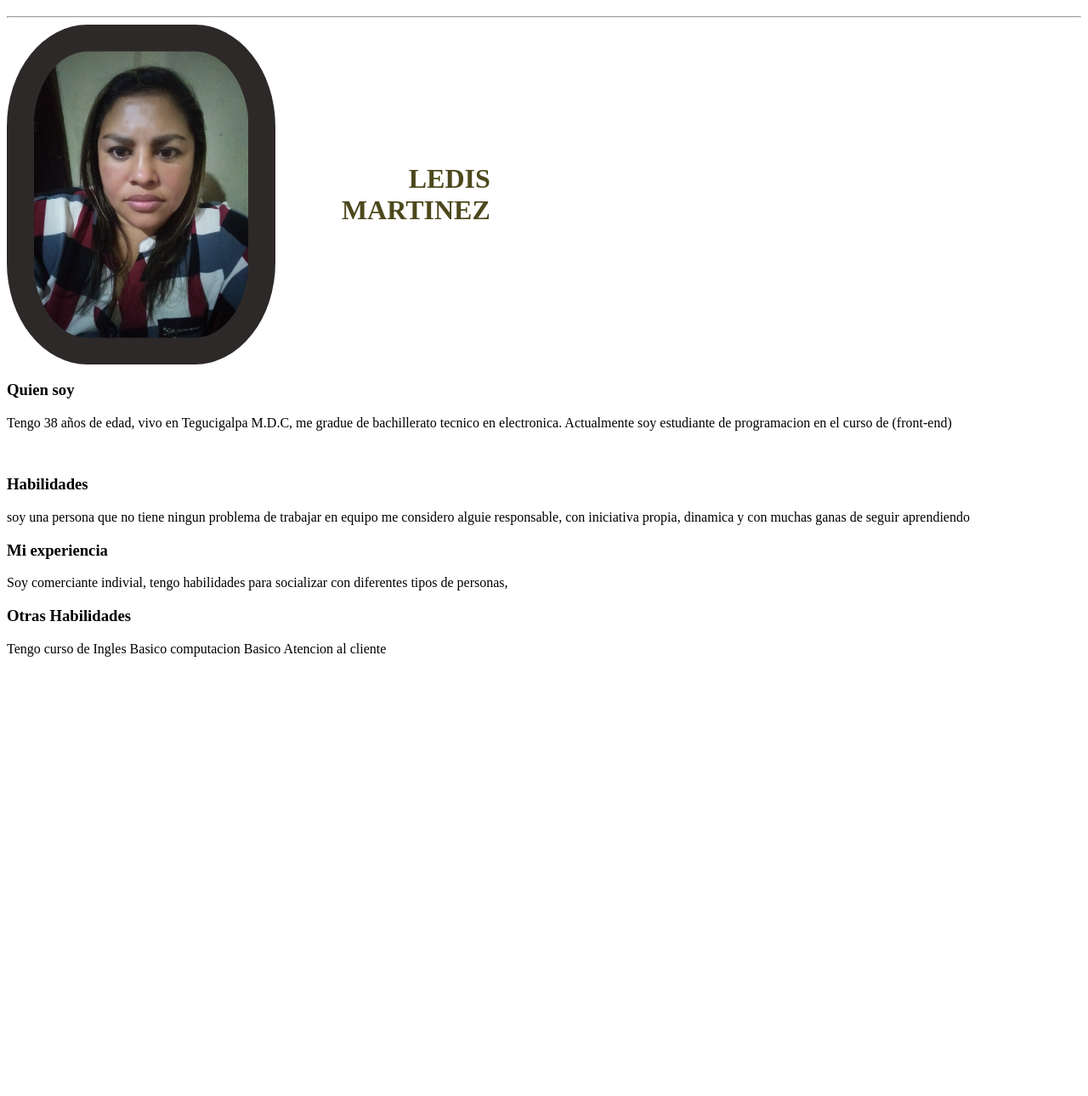
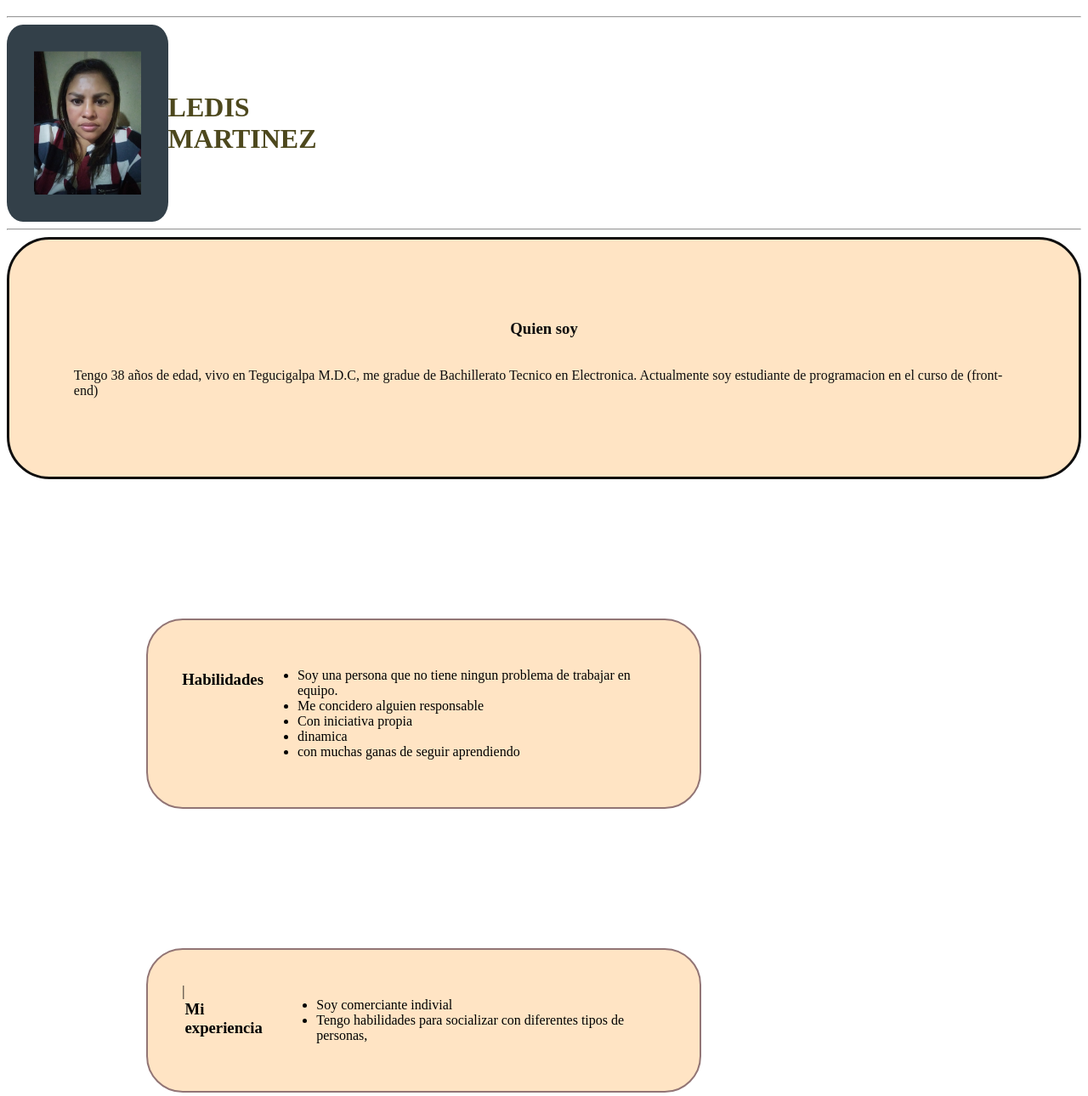
Before and after one commit to ondinagarcia/drilling8, a plain HTML site: page index.html in a window 1280 px wide. Shown: the part 61-1351 px from the top of the page at 85% size. Before the commit the page ends 850 px from the top, so only its background shows below. Drawn offline with Linux system fonts and the light colour scheme.

Commit message:
se creo la carpeta assets dentro de esta carpeta se creo otra de nombre img y otra css

```diff
--- /dev/null
+++ b/assets/css/estilos.css
@@ -0,0 +1,60 @@
+
+h1{
+    background-color: rgb(10, 109, 167);
+    text-align: center;
+    border-radius: 10%;
+    font-size: xx-large;
+}
+h2{
+    font-size: xx-large;
+    color: rgb(77, 72, 29);
+    width: 40%;
+}
+
+.ledis{
+    width: 20%;
+    border-radius: 10%;
+    background-color: rgb(51, 64, 73);
+    padding: 5%;
+
+
+}
+
+.inicio{
+    text-align: center;
+    width: 50%;
+    display: flex;
+    flex-direction: row;
+    text-align: start;
+    align-items: center;
+}
+
+
+.box{
+    width: 45%;
+    margin: 13%;
+    border: 2px solid rgb(146, 117, 117);
+    border-radius: 43px;
+    padding: 40px;
+    background-color: bisque;
+    display: flex;
+    justify-content: center;
+
+}
+.proximos-caja{
+    display: flex;
+    justify-content: center;
+
+}
+.descripcion-1{
+    border: solid;
+    border-radius: 50px;
+    display: flex;
+    justify-content: center;
+    flex-direction: column;
+    align-items: center;
+    padding: 6%;
+    color: rgb(15, 14, 14);
+    background-color: bisque;
+
+}
--- a/estilos.css
+++ /dev/null
@@ -1,27 +0,0 @@
-
-h1{
-    background-color: rgb(10, 109, 167);
-    text-align: center;
-    border-radius: 10%;
-}
-h2{
-    font-size: xx-large;
-    color: rgb(77, 72, 29);
-    width: 40%;
-}
-
-.ledis{
-    width: 40%;
-    border-radius: 30%;
-    background-color: rgb(46, 41, 41);
-    padding: 5%;
-}
-
-.inicio{
-    text-align: center;
-    width: 50%;
-    display: flex;
-    flex-direction: unset;
-    text-align: end;
-    align-items: center;
-}
--- a/index.html
+++ b/index.html
@@ -5,43 +5,63 @@
     <meta http-equiv="X-UA-Compatible" content="IE=edge">
     <meta name="viewport" content="width=device-width, initial-scale=1.0">
     <title>Mi Primer portafolio</title>
-    <link rel="stylesheet" href="./Estilos.CSS">
+    <link rel="stylesheet" href="./assets/css/estilos.css">
 </head>
 <body>
 
     <h1>Mi primer portafolio</h1>
     <hr>
 
-
+<section>
     <div class="inicio">
-        <img src="ledis.jpg" class="ledis">
+        <img src="./assets/img/ledis.jpg" class="ledis">
         <h2>LEDIS MARTINEZ</h2>
    </div>
+</section>
+   <hr>
+    <div class="descripcion-1">
+            <h3>Quien soy </h3>
+            <p>Tengo 38 años de edad, vivo en Tegucigalpa M.D.C, me gradue de Bachillerato Tecnico en Electronica. Actualmente soy estudiante de programacion en el curso de (front-end)</p>
+    </div>
 <section>
-    <div class="texto">
-        <h3>Quien soy </h3>
-        <p>Tengo 38 años de edad, vivo en Tegucigalpa M.D.C, me gradue de bachillerato tecnico en electronica. Actualmente soy estudiante de programacion en el curso de (front-end)</p>
-        <br>
-
-
-
+    <div id="proximos-caja">
+      <article class="box">
+            <h3>Habilidades</h3>
+        <ul>
+            <li>Soy una persona que no tiene ningun          problema de trabajar en equipo.</li>
+            <li> Me concidero alguien responsable</li>
+             <li> Con iniciativa propia</li>
+             <li>dinamica </li>
+             <li> con muchas ganas de seguir aprendiendo </li>
+         </ul>
+       </div>
     </div>
+</article>
+    <article class="box">
+        |<div>
+            <div class="proximos-caja">
+                <h3>Mi experiencia</h3>
+                <ul>
+                <li>Soy comerciante indivial</li>
+                    <li> Tengo habilidades para socializar con diferentes tipos de personas, </li>
+                </ul>
+             </div>
+         </div>
+    </article>
+    <article class="box">
+        <div>
+            <div  class="proximos-caja">
+                <ul>
+                  <h3>Otras Habilidades</h3>
+                    <li> Curso de Ingles Basico</li>
+                    <li> Curso de computacion Basico
+                    <li>de atencion al cliente </li>
+                    <li> Relaciones interpersonales.</li>
+         </div>
+             </div>
+                </ul>
+    </article>
 </section>
-
-
-<h3>Habilidades</h3>
-<div class="descripcionha    H1">
-<p>soy una persona que no tiene ningun problema de trabajar en equipo me considero alguie responsable, con iniciativa propia, dinamica y con muchas ganas de seguir aprendiendo  </p>
-</div>
-
-<h3>Mi experiencia</h3>
-<p>Soy comerciante indivial, tengo habilidades para socializar con diferentes tipos de personas, </p>
-
-<h3>Otras Habilidades</h3>
-<p>Tengo curso de Ingles Basico
-    computacion Basico
-    Atencion al cliente
-
 </p>
 </body>
 </html>
```
Also changed, not shown: assets/img/ledis.jpg (renamed from ledis.jpg), 3 other files.
